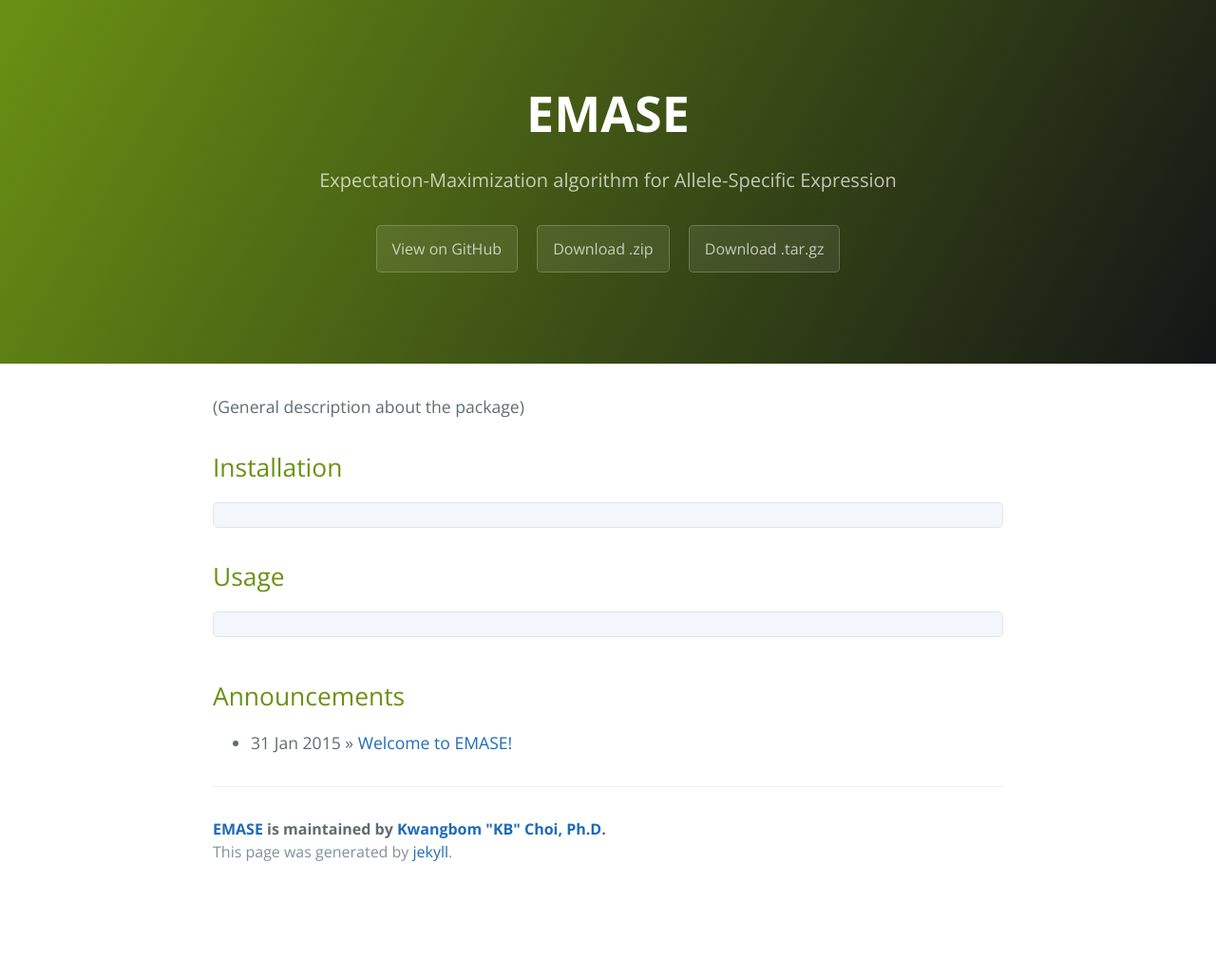
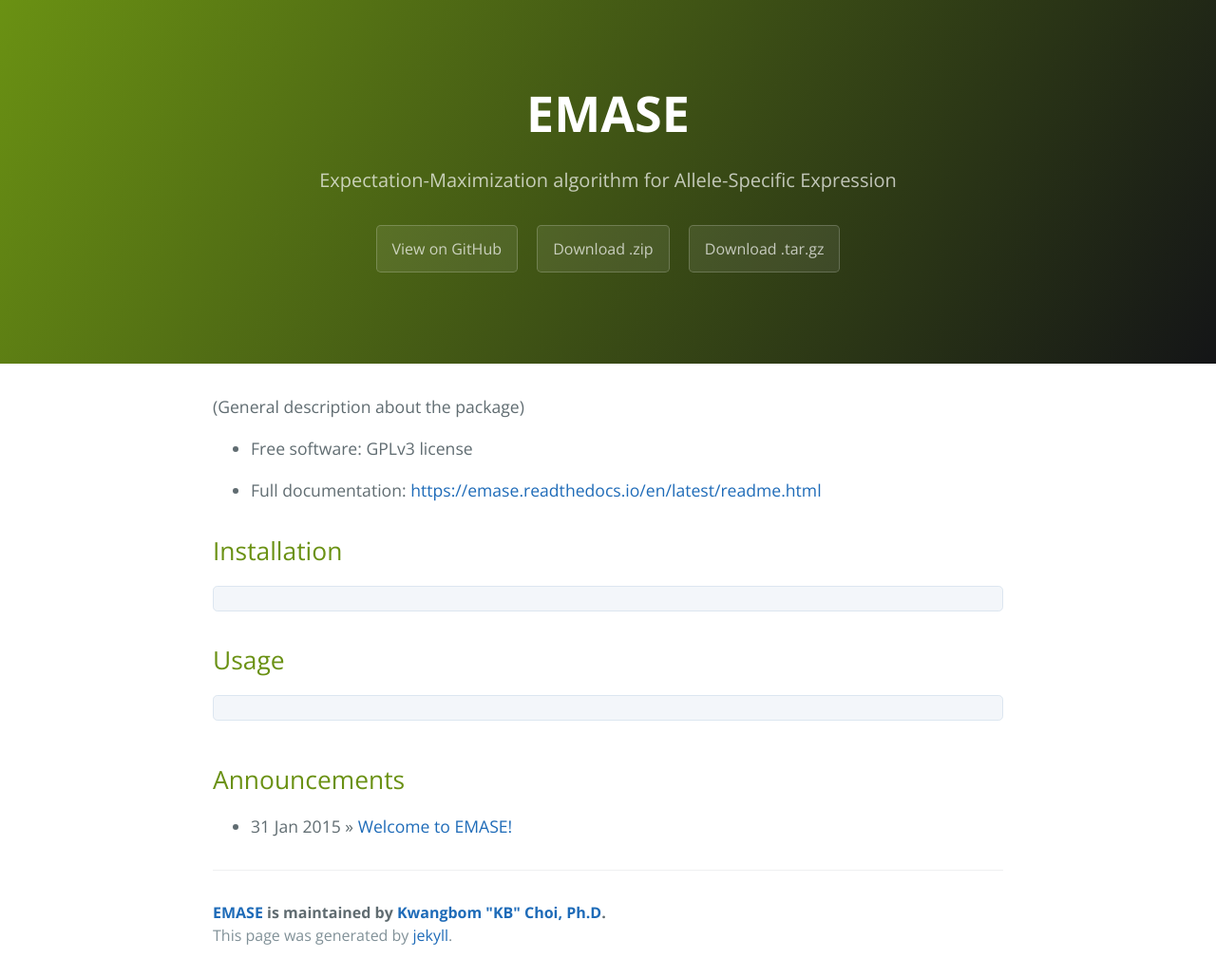
Before and after one commit to churchill-lab/emase, a Jekyll site: the page built from index.html, in a window 1280 px wide. Shown: the whole page at 95% size. Built offline with Jekyll 4.4.1, drawn with Linux system fonts in a browser that asks for light colours; the list of posts is cut into pages by our own code; before the commit the page ends 941 px from its top, so only the background shows below that.

Commit message:
[kbchoi] Refined index.html

```diff
--- a/index.html
+++ b/index.html
@@ -4,6 +4,9 @@
 ---
 
 <p>(General description about the package)</p>
+
+<ul><li>Free software: GPLv3 license</li></ul>
+<ul><li>Full documentation: <a href="https://emase.readthedocs.io/en/latest/readme.html">https://emase.readthedocs.io/en/latest/readme.html</a></li></ul>
 
 <h2>
 <a id="installation" class="anchor" href="#installation" aria-hidden="true"><span class="octicon octicon-link"></span></a>Installation</h2>
```
